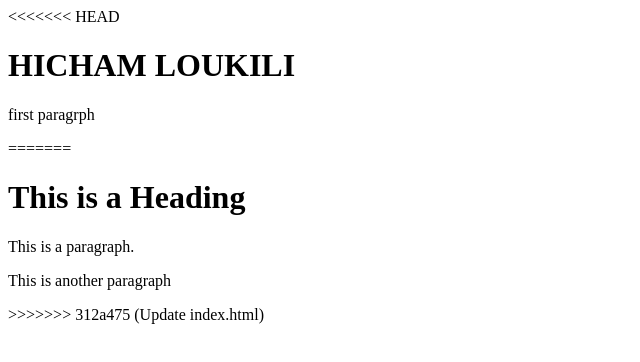
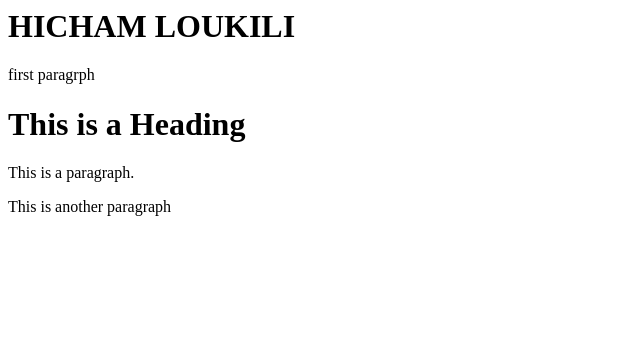
Before and after one commit to LoukHich/teste1, a plain HTML site: page index.html in a window 1280 px wide. Shown: the whole page, without its empty margins (0-640 px from the left). Drawn offline with Linux system fonts and the light colour scheme.

Commit message:
Update index.html

```diff
--- a/index.html
+++ b/index.html
@@ -6,14 +6,13 @@
     <title>Document</title>
 </head>
 <body>
-<<<<<<< HEAD
+
     <h1>HICHAM LOUKILI</h1>
     <p>first paragrph</p>
-=======
     <h1>This is a Heading</h1>
     <p>This is a paragraph.</p>
     <p>This is another paragraph</p>
->>>>>>> 312a475 (Update index.html)
+
     <script src="index.js"></script>
 </body>
 </html>
```
